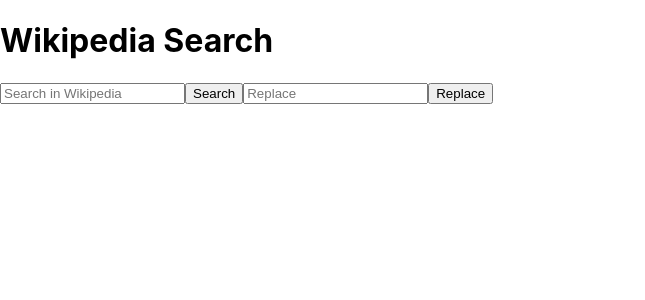
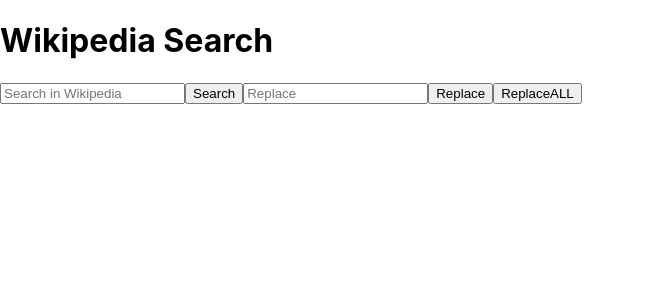
Before and after one commit to amadszew/wikiSearchAPI, a React (Create React App) app in the folder project/: page / in a window 1280 px wide. Shown: the top 300 px of the page, without its empty margins (0-645 px from the left). Built offline with nearby package versions, Linux system fonts and the light colour scheme.

Commit message:
replaceAll engine

```diff
--- a/project/src/App.js
+++ b/project/src/App.js
@@ -85,9 +85,20 @@
     e.preventDefault();
 
     const replaceTerm = document.getElementById('replaceInput')
-    const snippet = document.querySelector(".searchmatch");
+    const snippets = document.querySelector(".searchmatch");
 
-    snippet.innerHTML = replaceTerm.value;
+    snippets.innerHTML = replaceTerm.value;
+  }
+
+  wikiReplaceAllEngine = (e) => {
+    e.preventDefault();
+
+    const replaceTerm = document.getElementById('replaceInput')
+    const snippets = document.querySelectorAll(".searchmatch");
+
+    [].forEach.call(snippets, function(snippet) {
+      snippet.innerHTML = replaceTerm.value;
+    });
   }
 
   changeWikiReplaceTerms = (e) => {
@@ -120,14 +131,15 @@
     }
 
     return (
-      <div className="App">
+      <div className='App'>
         <h1>Wikipedia Search</h1>
         <form>
-          <input type="text" defaultValue={this.state.wikiSearchTerms} onChange={this.changeWikiSearchTerms} placeholder='Search in Wikipedia' />
+          <input type='text' defaultValue={this.state.wikiSearchTerms} onChange={this.changeWikiSearchTerms} placeholder='Search in Wikipedia' id='searchInput' />
           <button type="submit" onClick={this.wikiSearchEngine}>Search</button>
 
-          <input type='text' defaultValue={this.state.wikiReplaceTerms} onChange={this.changeWikiReplaceTerms} placeholder="Replace" id='replaceInput' />
+          <input type='text' defaultValue={this.state.wikiReplaceTerms} onChange={this.changeWikiReplaceTerms} placeholder='Replace' id='replaceInput' />
           <button type='submit' onClick={this.wikiReplaceEngine}>Replace</button>
+          <button type='submit' onClick={this.wikiReplaceAllEngine}>ReplaceALL</button>
         </form>
         {wikiSearchResults}
       </div>
```
